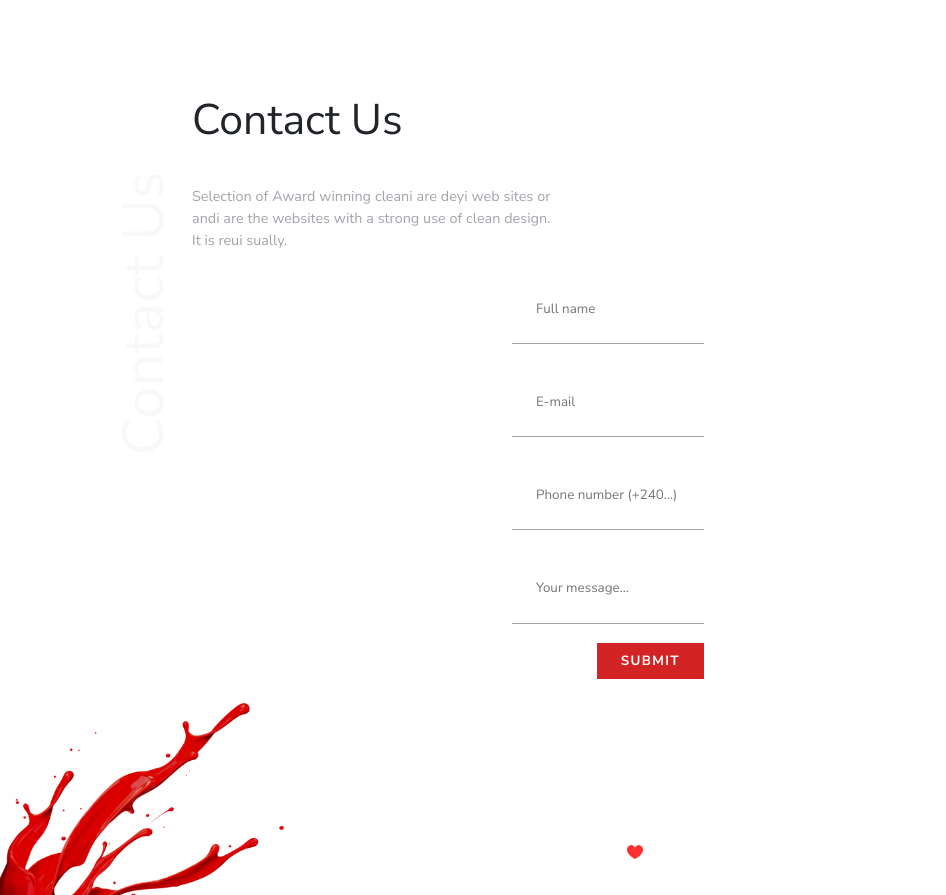
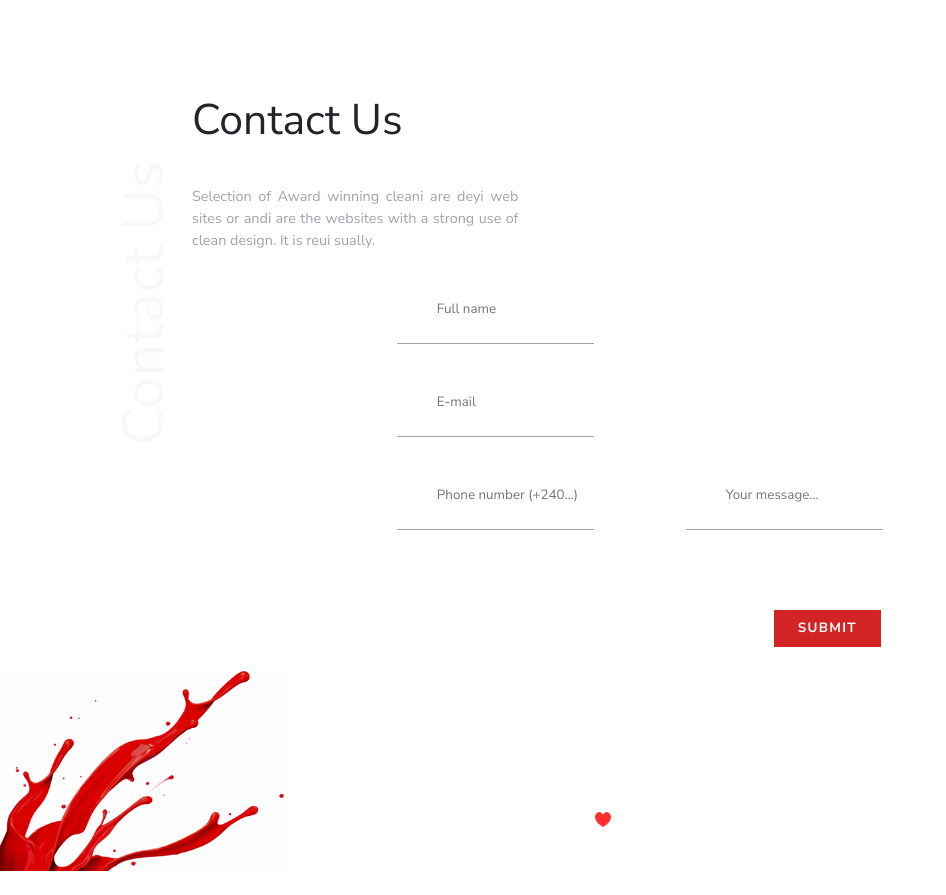
Before and after one commit to arsfish/minimalist-agency.github.io, a plain HTML site: page index.html in a window 1280 px wide. Shown: the part 2946-3841 px from the top of the page, without its empty margins (0-946 px from the left). After the commit the page ends 3817 px from the top, so only its background shows below. Drawn offline with nearby package versions, Linux system fonts and the light colour scheme.

Commit message:
contact section fixed

```diff
--- a/css/style.css
+++ b/css/style.css
@@ -295,19 +295,16 @@ header {
 .contact {
   position: relative;
   display: inline-block;
-  padding-right: 15%;
   padding-left: 15%;
   margin-top: 15vh;
 }
 .contact-text {
   display: block;
-  margin-right: 5%;
   margin-top: 5vh;
   width: 40%;
   font-size: calc(8px + 0.5vw);
   color: #a2a4aa;
   text-align: justify;
-
 }
 .contact-form {
   position: relative;
@@ -315,14 +312,13 @@ header {
 }
 .contact-form-info {
   display: inline-block;
-  margin-left: 15vw;
+  margin-left: 6vw;
   font-size: calc(7px + 0.5vw);
 }
 .contact-form input {
   display: block;
-  margin-right: 1%;
-  padding: 6vh 2vh 3vh 3vh;
-  width: 100%;
+  padding: 6vh 2vh 3vh 5vh;
+  width: 95%;
   border: none;
   border-bottom: 1.5px solid #a2a4aa;
 }
@@ -336,13 +332,14 @@ header {
 .contact-button {
   float: right;
   padding: 1vh 3vh 1vh 3vh;
-  margin-top: 10%;
+  margin-top: 10vh;
   background-color: #d22425;
   color: #ffffff;
   font-size: calc(7px + 0.5vw);
   font-weight: 700;
   text-transform: uppercase;
   letter-spacing: 1pt;
+  margin-right: 1vw;
 }
 .contact-button:hover {
   text-decoration: none;
```
